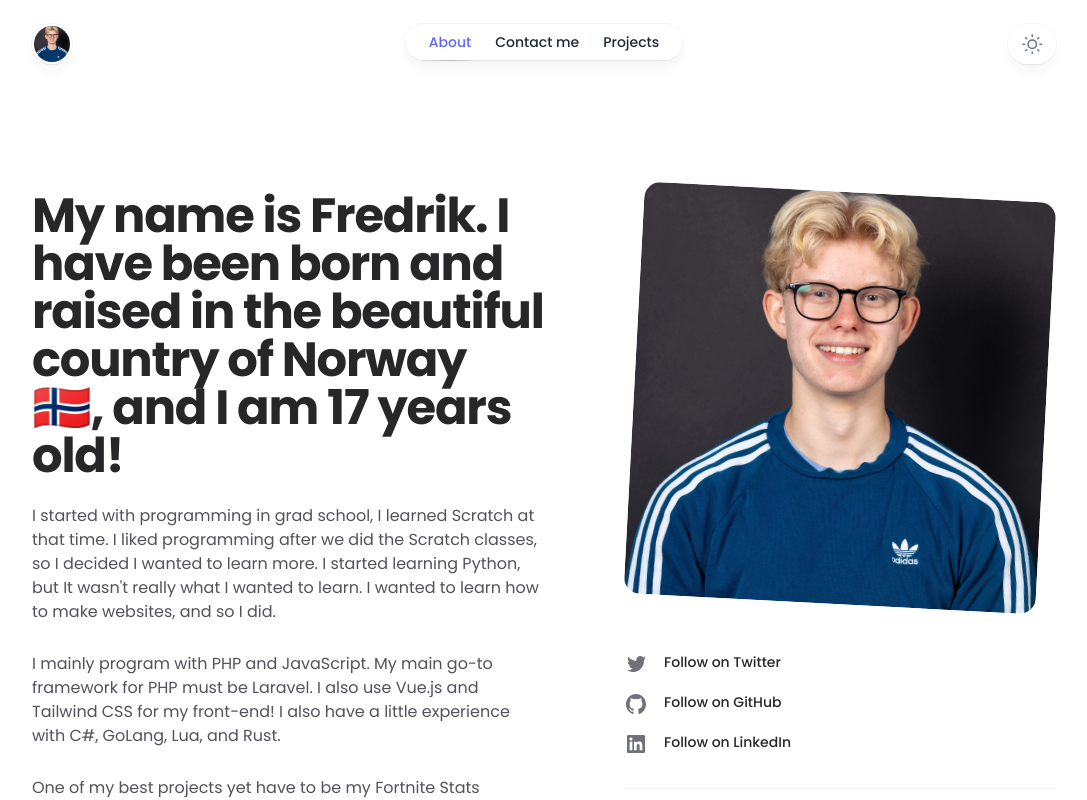
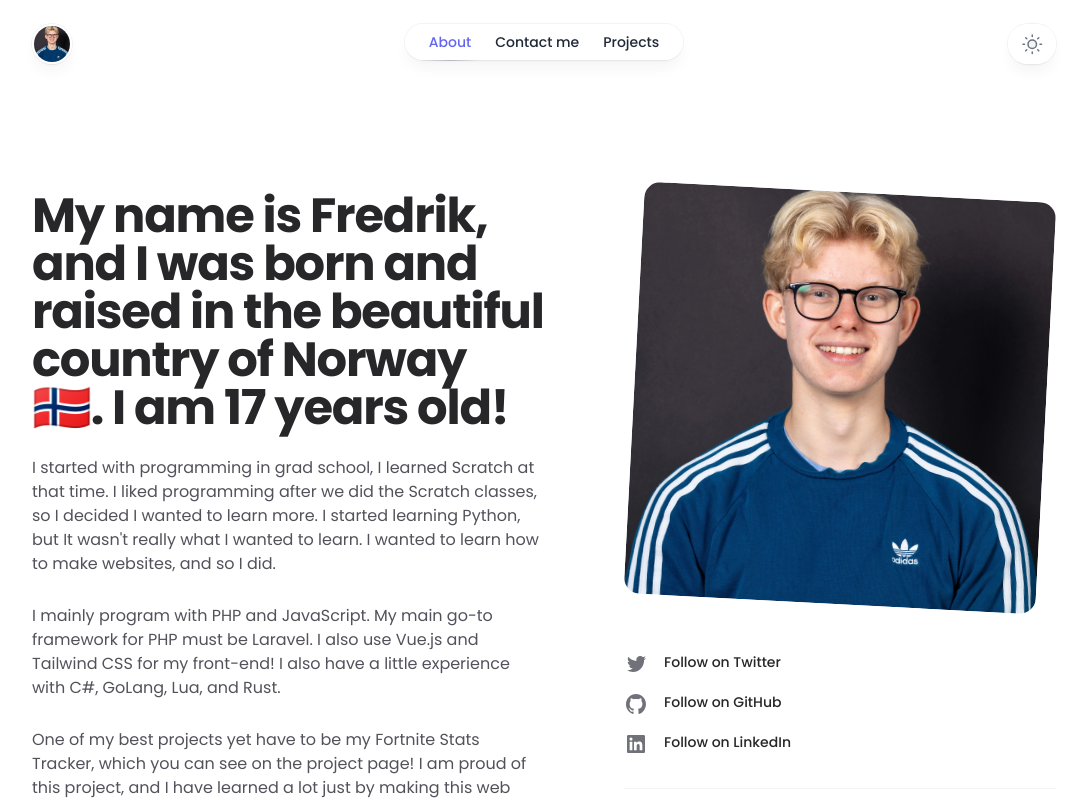
Before and after one commit to DevShaded/devshaded.com, a Next.js app: page /about in a window 1280 px wide. Shown: the top 800 px of the page, without its empty margins (96-1183 px from the left). Built offline with nearby package versions, Linux system fonts and the light colour scheme; no server answers.

Commit message:
fix: grammar in sentence

```diff
--- a/src/app/about/page.tsx
+++ b/src/app/about/page.tsx
@@ -64,8 +64,8 @@ export default function About() {
                 </div>
                 <div className="lg:order-first lg:row-span-2">
                     <h1 className="text-4xl font-bold tracking-tight text-zinc-800 dark:text-zinc-100 sm:text-5xl">
-                        My name is Fredrik. I have been born and raised in the beautiful country of Norway
-                        🇳🇴, and I am 17 years old!
+                        My name is Fredrik, and I was born and raised in the beautiful country of Norway 🇳🇴. I am 17
+                        years old!
                     </h1>
                     <div className="mt-6 space-y-7 text-base text-zinc-600 dark:text-zinc-400">
                         <p>
```
